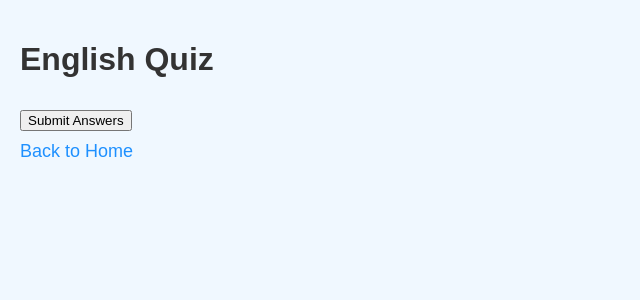
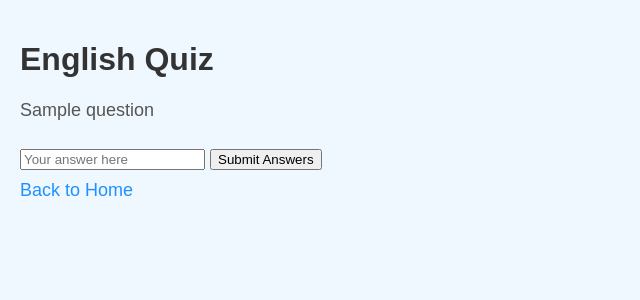
Before and after one commit to whatmode/english_learning_app, a Flask app: template templates/quiz.html in a window 1280 px wide. Shown: the top 300 px of the page, without its empty margins (0-640 px from the left). Run offline with Flask 3, Linux system fonts and the light colour scheme; the template is opened without the code that fills it: most values are stand-ins (such as "Sample title", 1, 10 or a date in 2020).

Commit message:
Added Quiz to check knowledge

```diff
--- a/app.py
+++ b/app.py
@@ -1,5 +1,4 @@
-from flask import Flask, render_template, request, redirect, url_for
-
+from flask import Flask, render_template, request
 
 english_learning_app = Flask(__name__)
 
@@ -8,20 +7,56 @@ lessons = {
     "vocabulary": "Vocabulary Basics: Common Words, Synonyms, Antonyms, etc."
 }
 
+
+# Sample quiz questions
 quiz_questions = [
-    {"question": "What is the plural form of 'child'", "answer": "children"},
-    {"question": "What is the opposite of 'hot'?", "answer": "cold"}
+    {"id": 0, "question": "What is the plural form of 'child'?", "answer": "children"},
+    {"id": 1, "question": "What is the opposite of 'hot'?", "answer": "cold"},
+    {"id": 2, "question": "Fill in the blank: She ___ to the store yesterday.", "answer": "went"}
 ]
 
-@english_learning_app.route("/")
+
+@english_learning_app.route('/')
 def home():
-    print("Home page accessed")
-    return render_template("index.html", lessons=lessons)
+    return render_template('index.html', lessons=lessons)
 
-@english_learning_app.route("/lessons/<topic>")
+@english_learning_app.route('/lesson/<topic>')
 def lesson(topic):
-    content = lessons.get(topic, "Lesson not found")
-    return render_template("lesson.html", topic=topic.capitalize(), content=content)
+    # Retrieve lesson content based on the topic
+    content = lessons.get(topic, "Lesson not found.")
+    return render_template('lesson.html',
+                           topic=topic.capitalize(),
+                           content=content)
 
-if __name__ == "__main__":
+
+@english_learning_app.route('/quiz', methods=['GET', 'POST'])
+def quiz():
+    # Handle quiz submission
+    if request.method == 'POST':
+        score = 0
+        user_answers = {}
+
+        # Collect user answers and calculate the score
+        for question in quiz_questions:
+            user_answer = request.form.get(f"q{question['id']}", "").strip().lower()
+            correct_answer = question["answer"].lower()
+            user_answers[question['id']] = user_answer
+
+            # Check if the answer is correct
+            if user_answer == correct_answer:
+                score += 1
+
+        # Render results with score and user answers
+        return render_template('quiz.html',
+                               questions=quiz_questions,
+                               user_answers=user_answers,
+                               score=score,
+                               submitted=True)
+
+    # Render the quiz form initially
+    return render_template('quiz.html',
+                           questions=quiz_questions,
+                           submitted=False)
+
+if __name__ == '__main__':
     english_learning_app.run()
--- a/templates/index.html
+++ b/templates/index.html
@@ -10,9 +10,10 @@
     <p>Choose a lesson to start learning!</p>
     <ul>
         {% for topic, description in lessons.items() %}
-            <li><a href="{{ url_for('lesson', topic=topic) }}">{{ topic.capitalize() }}: {{ description }}</a></li>
+            <li><a href="{{ url_for('lesson', topic=topic) }}">
+                View {{ topic|capitalize }} Lesson</a></li>
         {% endfor %}
     </ul>
-    <a href="#">Take a Quiz!</a>
+    <a href="{{ url_for('quiz') }}">Take a Quiz!</a>
 </body>
 </html>
--- a/templates/quiz.html
+++ b/templates/quiz.html
@@ -7,18 +7,33 @@
 </head>
 <body>
     <h1>English Quiz</h1>
+
     {% if submitted %}
-        <p>Your Score: {{ score }}/{{ questions | length }}</p>
+        <p>Your Score: {{ score }} out of {{ questions|length }}</p>
+        <ul>
+            {% for question in questions %}
+                <li>
+                    <strong>{{ question.question }}</strong><br>
+                    Your answer:
+                    <span style="color:
+                    {{ 'green' if user_answers[question.id] == question.answer.lower() else 'red' }}">
+                        {{ user_answers[question.id] or 'No answer' }}
+                    </span><br>
+                    Correct answer: {{ question.answer }}
+                </li>
+            {% endfor %}
+        </ul>
         <a href="{{ url_for('quiz') }}">Try Again</a>
     {% else %}
         <form method="POST">
-            {% for i, q in enumerate(questions) %}
-                <p>{{ q.question }}</p>
-                <input type="text" name="q{{ i }}">
+            {% for question in questions %}
+                <p>{{ question.question }}</p>
+                <input type="text" name="q{{ question.id }}" placeholder="Your answer here">
             {% endfor %}
             <button type="submit">Submit Answers</button>
         </form>
     {% endif %}
+
     <a href="{{ url_for('home') }}">Back to Home</a>
 </body>
 </html>
```
